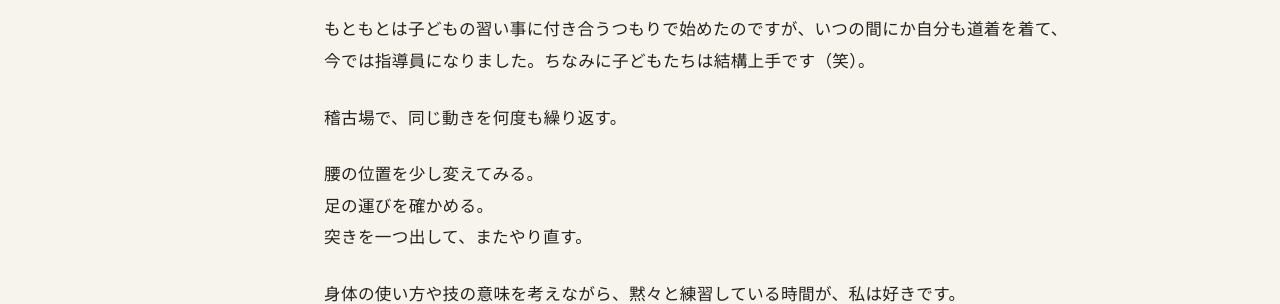
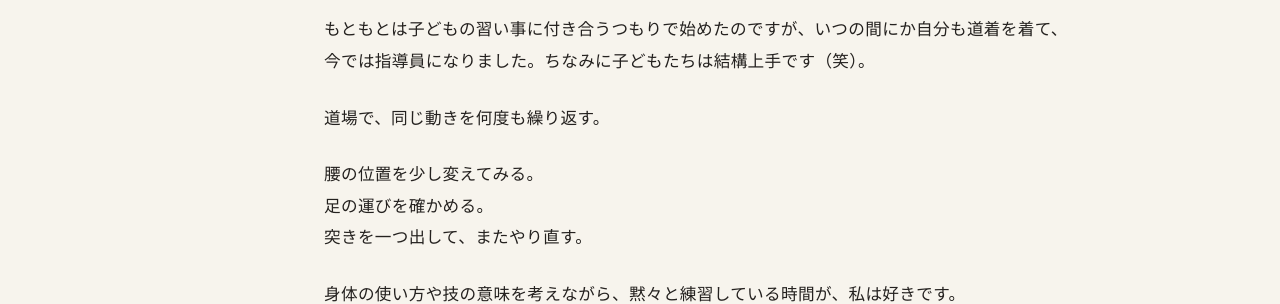
Before and after one commit to naokisuzuki-create/seishi-kanpo, a Jekyll site: the page built from _posts/2026-09-22-seishi-kanpo.md, in a window 1280 px wide and 900 px high, scrolled down 2063 px. Shown: the part 151-455 px from the top of the window. Built offline with Jekyll 4.4.1, drawn with Linux system fonts in a browser that asks for light colours.

Commit message:
Replace 稽古場 with 道場 in first article

```diff
--- a/_posts/2026-09-22-seishi-kanpo.md
+++ b/_posts/2026-09-22-seishi-kanpo.md
@@ -69,7 +69,7 @@ ITの専門家ではなくても、現場を知っている人間だからでき
 
 もともとは子どもの習い事に付き合うつもりで始めたのですが、いつの間にか自分も道着を着て、今では指導員になりました。ちなみに子どもたちは結構上手です（笑）。
 
-稽古場で、同じ動きを何度も繰り返す。
+道場で、同じ動きを何度も繰り返す。
 
 腰の位置を少し変えてみる。
 足の運びを確かめる。
```
